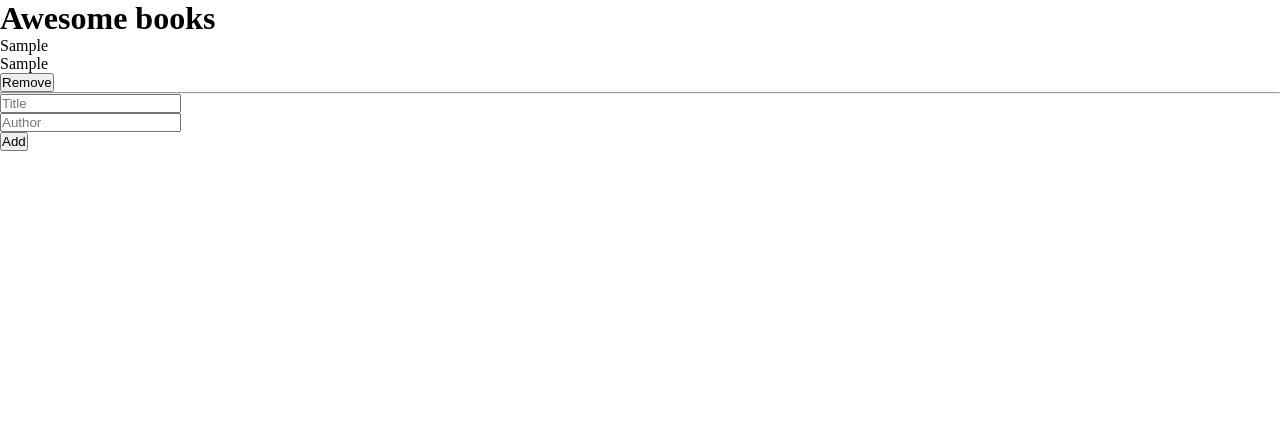
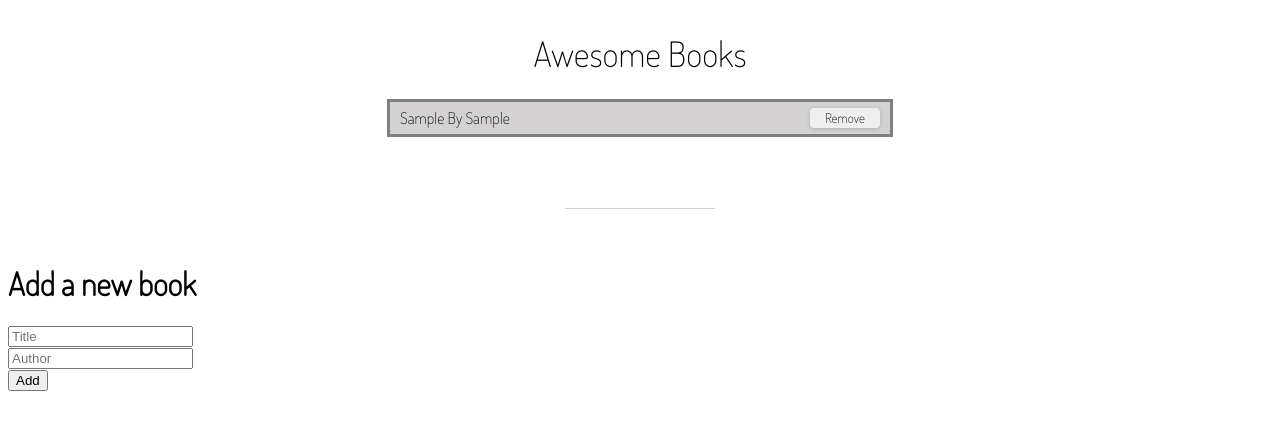
Before and after one commit to gealsanchez/booksAwesome, a website: page index.html in a window 1280 px wide. Both pictures are taken after typing "Sample", "Sample" into the empty fields and a click on the button "Add". Drawn offline with Linux system fonts and the light colour scheme.

Commit message:
Add table & css

```diff
--- a/app.js
+++ b/app.js
@@ -35,7 +35,6 @@ class Store {
   }
 
   //  REMOVEBOOK
-
   removeBook(id) {
     const books = this.getBooks();
     const filteredBooks = books.filter((book) => book.id !== id);
@@ -55,17 +54,15 @@ class UI {
 
     const content = document.createElement('div');
     content.innerHTML = `
-    <div>${book.title}</div>
-    <div>${book.author}</div>
+    <div>${book.title}  By  ${book.author}</div>
     <button id="book-num-${book.id}"class="delete">Remove</button>
-    <hr>
     `;
 
     bookList.appendChild(content);
+    content.classList.add('book-row-content');
   }
 
   //  DELETEBOOK
-
   static deleteBook(element) {
     if (element.classList.contains('delete')) {
       element.parentElement.remove();
@@ -95,7 +92,6 @@ document.querySelector('#book-form').addEventListener('submit', (e) => {
 });
 
 //  REMOVE BOOK
-
 document.querySelector('#book-list').addEventListener('click', (e) => {
   UI.deleteBook(e.target);
   const btnID = e.target.id;
--- a/index.html
+++ b/index.html
@@ -8,17 +8,37 @@
     <title>Awesome Books</title>
   </head>
   <body>
-    <h1>Awesome books</h1>
-    <div class="book-list" id="book-list"></div>
-    <form id="book-form">
+    <div class="books-table-container">
+      <h1 class="main-title">Awesome Books</h1>
+      <div class="book-list" id="book-list">
+        <div class="books-table"></div>
+      </div>
+    </div>
+
+    <div class="guide-bar"></div>
+
+    <form class="book-form" id="book-form">
+      <h1 class="add-book-title">Add a new book</h1>
       <div>
-        <input type="text" id="title" placeholder="Title" required />
+        <input
+          type="text"
+          id="title"
+          class="title-input"
+          placeholder="Title"
+          required
+        />
       </div>
       <div>
-        <input type="text" id="author" placeholder="Author" required />
+        <input
+          type="text"
+          id="author"
+          class="author-input"
+          placeholder="Author"
+          required
+        />
       </div>
 
-      <button type="submit">Add</button>
+      <button class="add-book-button" type="submit">Add</button>
     </form>
 
     <script src="app.js"></script>
--- a/package.json
+++ b/package.json
@@ -3,6 +3,10 @@
     "babel-eslint": "^10.1.0",
     "eslint": "^7.32.0",
     "eslint-config-airbnb-base": "^14.2.1",
-    "eslint-plugin-import": "^2.26.0"
+    "eslint-plugin-import": "^2.26.0",
+    "stylelint": "^13.13.1",
+    "stylelint-config-standard": "^21.0.0",
+    "stylelint-csstree-validator": "^1.9.0",
+    "stylelint-scss": "^3.21.0"
   }
 }
--- a/styles.css
+++ b/styles.css
@@ -1,4 +1,56 @@
-* {
-  margin: 0;
-  padding: 0;
+@import url('https://fonts.googleapis.com/css2?family=Dosis:wght@200&display=swap');
+
+body {
+  background-color: white;
+  font-family: 'Dosis', sans-serif;
 }
+
+.books-table-container {
+  display: flex;
+  flex-direction: column;
+  align-items: center;
+  margin-bottom: 55px;
+}
+
+.book-list {
+  display: flex;
+  flex-direction: column;
+  max-width: 500px;
+  border: 3px solid grey;
+  line-height: 200%;
+  width: 100%;
+}
+
+.book-row-content {
+  display: flex;
+  align-items: center;
+  justify-content: space-between;
+  padding: 0 10px;
+  background-color: #f1f1f1;
+}
+
+.main-title {
+  font-size: 35px;
+  font-weight: 400;
+}
+
+.book-row-content:nth-child(even) {
+  background-color: rgb(211, 209, 209);
+}
+
+.delete {
+  border: none;
+  cursor: pointer;
+  height: 20px;
+  width: 70px;
+  font-family: 'Dosis', sans-serif;
+  border-radius: 4px;
+  box-shadow: rgba(0, 0, 0, 0.16) 0 1px 4px;
+}
+
+.guide-bar {
+  width: 150px;
+  height: 16px;
+  border-bottom: 1px solid rgb(211, 209, 209);
+  margin: 0 auto 54px;
+}
```
Also changed, not shown: .stylelintrc.json (added), 1 other file.
